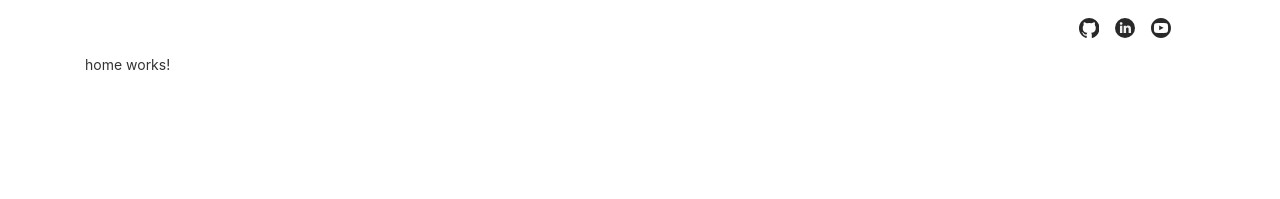
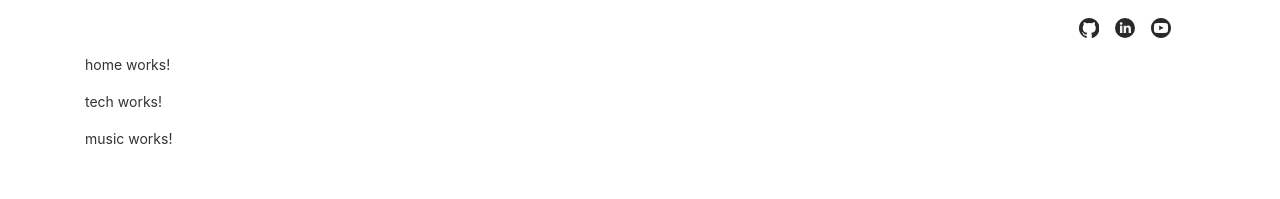
Before and after one commit to timc986/timc986.github.io, an Angular app: page / in a window 1280 px wide. Shown: the top 199 px of the page. Built offline with nearby package versions, Linux system fonts and the light colour scheme.

Commit message:
add tech and music component

```diff
--- a/src/app/app.component.html
+++ b/src/app/app.component.html
@@ -60,4 +60,8 @@
   </nav>
 
   <app-home></app-home>
+
+  <app-tech></app-tech>
+
+  <app-music></app-music>
 </div>
--- a/src/app/app.module.ts
+++ b/src/app/app.module.ts
@@ -4,11 +4,15 @@ import { NgModule } from '@angular/core';
 import { AppRoutingModule } from './app-routing.module';
 import { AppComponent } from './app.component';
 import { HomeComponent } from './home/home.component';
+import { TechComponent } from './tech/tech.component';
+import { MusicComponent } from './music/music.component';
 
 @NgModule({
   declarations: [
     AppComponent,
-    HomeComponent
+    HomeComponent,
+    TechComponent,
+    MusicComponent
   ],
   imports: [
     BrowserModule,
--- /dev/null
+++ b/src/app/music/music.component.html
@@ -0,0 +1 @@
+<p>music works!</p>
--- /dev/null
+++ b/src/app/music/music.component.ts
@@ -0,0 +1,15 @@
+import { Component, OnInit } from '@angular/core';
+
+@Component({
+  selector: 'app-music',
+  templateUrl: './music.component.html',
+  styleUrls: ['./music.component.scss']
+})
+export class MusicComponent implements OnInit {
+
+  constructor() { }
+
+  ngOnInit(): void {
+  }
+
+}
--- /dev/null
+++ b/src/app/tech/tech.component.html
@@ -0,0 +1 @@
+<p>tech works!</p>
--- /dev/null
+++ b/src/app/tech/tech.component.ts
@@ -0,0 +1,15 @@
+import { Component, OnInit } from '@angular/core';
+
+@Component({
+  selector: 'app-tech',
+  templateUrl: './tech.component.html',
+  styleUrls: ['./tech.component.scss']
+})
+export class TechComponent implements OnInit {
+
+  constructor() { }
+
+  ngOnInit(): void {
+  }
+
+}
```
Also changed, not shown: src/app/music/music.component.scss (added), src/app/tech/tech.component.scss (added), 2 other files (tests, documents, lock files or other folders).
